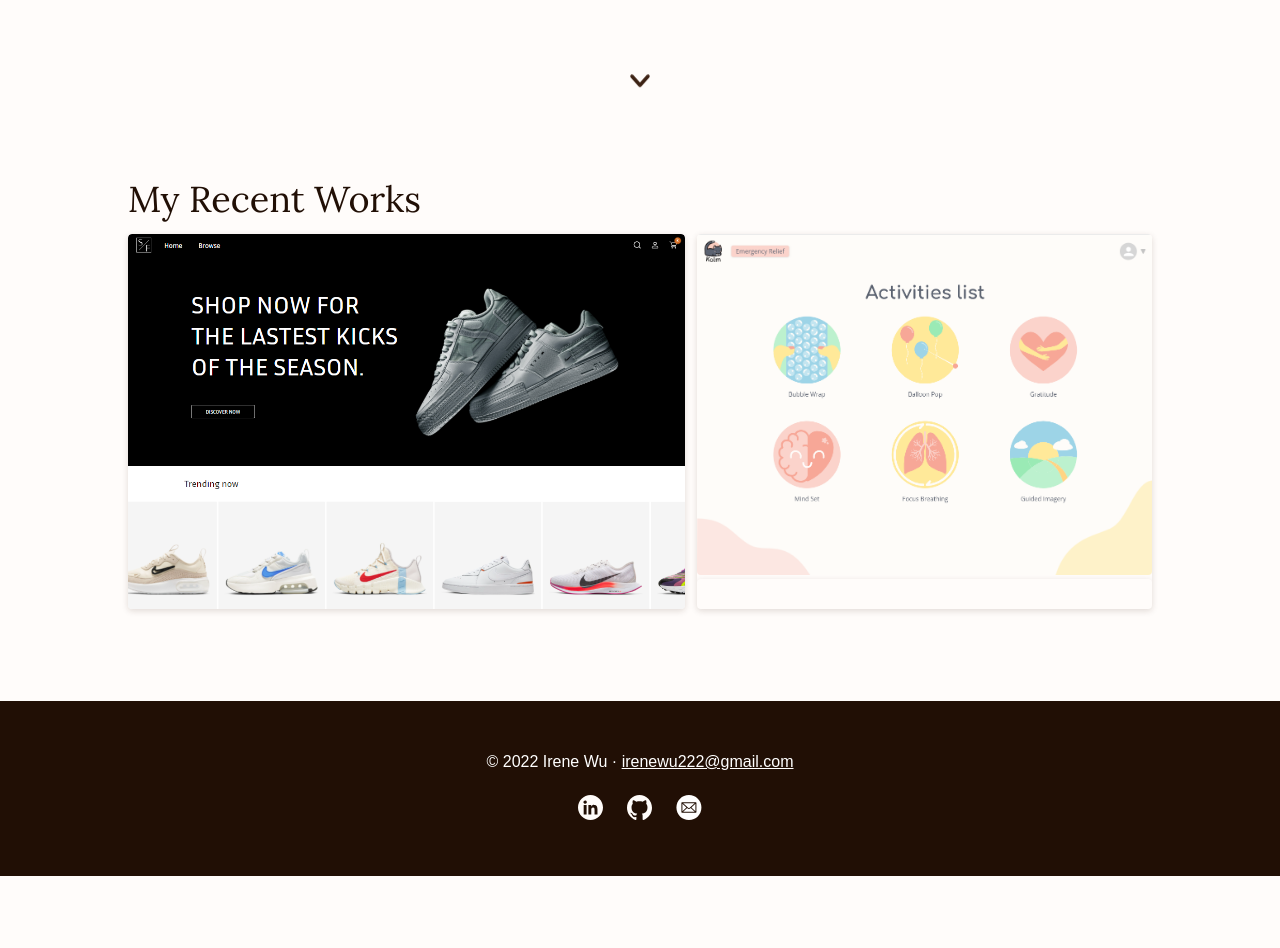
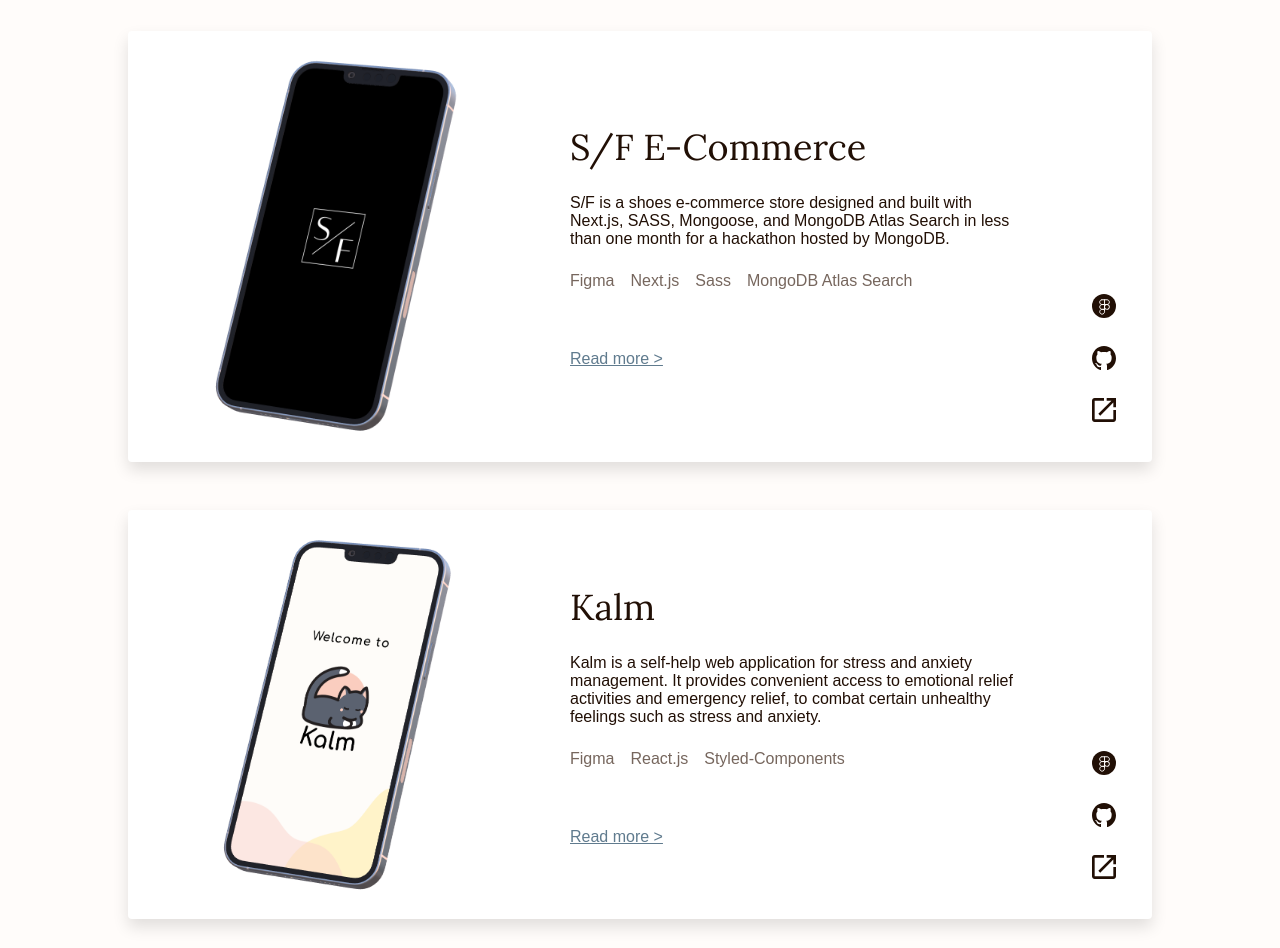
Before and after one commit to irenewuu/portfolio, a Next.js app: page / in a window 1280 px wide. Shown: the part 684-1632 px from the top of the page. Before the commit the page ends 1560 px from the top, so only its background shows below. Built offline with nearby package versions, Linux system fonts and the light colour scheme; a web font is replaced by a local one.

Commit message:
less height for headers at top

```diff
--- a/pages/index.js
+++ b/pages/index.js
@@ -4,10 +4,14 @@ import Head from 'next/head';
 // component
 import HomeHeader from "../comps/header/HomeHeader";
 // images
-import SF from '../assets/sf/sf-homepage.png';
-import Kalm from '../assets/kalm/kalm-activities.png'
+import SF from '../assets/sf/sf-mobile.png';
+import Kalm from '../assets/kalm/kalm-mobile.png';
+import SfWork from '../assets/sf/sf-homepage.png';
+import KalmWork from '../assets/kalm/kalm-activities.png';
 import Linkout from '../assets/linkout_white.svg';
 import Vector from '../assets/homepage_vector.svg';
+import WorkDisplay from '../comps/workDisplay/WorkDisplay';
+import SmWorkDisplay from '../comps/workDisplay/SmWorkDisplay';
 
 export default function Home() {
   const router = useRouter();
@@ -18,45 +22,44 @@ export default function Home() {
     initial={{ opacity: 0 }}
     animate={{ opacity: 1 }}
     transition={{ delay: 0.3, duration: 1.25, ease: [0.43, 0.13, 0.23, 0.96]}}>
+    <Head>
+      <meta name="viewport" content="initial-scale=1.0, width=device-width" />
+      <title>Irene Wu Frontend Developer portfolio, BCIT D3 Web Development 2022 | Homepage</title>
+      <meta name='description' content='This portfolio includes UX/UI, Graphic Design, and Web Development projects. Irene Wu is a frontend developer with UX/UI design knowledge, and will be graduating from the Digital Design and Development Program at British Columbia Institute of Technology in May, 2022.' />
+    </Head>
+
     <HomeHeader
       img={Vector.src}
     />
-    <Head>
-
-    {/* <link ref='icon' href="/favicon.ico" /> */}
-      {/* <link ref='icon' href='/icon.png' /> */}
-    </Head>
-    {/* <div className="recent-works-cont"> */}
     <div className="page-info-cont">
-      <h3>My Recent Works</h3>
-        <div className="recent-works">
-          <div className="lg-recent-work">
-            <img src={SF.src} className='project-img'/>
-            <div className="overlay"
-              onClick={()=> router.push("/projects/sf")} >
-              <h4>SF E-commerce</h4>
-              <p>View Project</p>
-              <img src={Linkout.src} />
-            </div>
-          </div>
-          <div className="sm-recent-work">
-            <img src={Kalm.src} className='project-img'/>
-            <div className="overlay"
-              onClick={()=> router.push("/projects/kalm")} >
-              <h4>Kalm</h4>
-              <p>View Project</p>
-              <img src={Linkout.src} />
-            </div>
-          </div>
-        </div>
-        {/* <div className="recent-works">
-          <div className="lg-recent-work">
-            <img src="" />
-          </div>
-          <div className="sm-recent-work">
-            <img src="" />
-          </div>
-        </div> */}
+      <h3>Recent Works</h3>
+        <WorkDisplay imgPreview={SF}
+          title="S/F E-Commerce"
+          figmaLink='https://www.figma.com/file/WVwcDF8enJTjMFmXhTvbQS/SF-MongoDB-Hackathon-2022?node-id=97%3A236'
+          githubLink='https://github.com/irenewuu/E-Commerce-MongoDB-Hackathon-2022'
+          previewLink='https://streetzfootwear.vercel.app/'
+          description='S/F is a shoes e-commerce store designed and built with Next.js, SASS, Mongoose, and MongoDB Atlas Search in less than one month for a hackathon hosted by MongoDB.'
+          projectPage={()=>router.push('/projects/sf')}
+          techUsed='Figma&emsp;Next.js&emsp;Sass&emsp;MongoDB Atlas Search'/>
+        <WorkDisplay imgPreview={Kalm}
+          figmaLink='https://www.figma.com/proto/NofvrFzll8aKm0PXDafOAb/Kalm-Project?node-id=814%3A1754&scaling=min-zoom&page-id=797%3A1587&starting-point-node-id=814%3A1614'
+          githubLink='https://github.com/irenewuu/kalm-app'
+          previewLink='https://kalm-app.vercel.app/auth/home/0'
+          projectPage={()=>router.push('/projects/kalm')}
+          techUsed='Figma&emsp;React.js&emsp;Styled-Components' />
+          {/* tablet/mobile ver */}
+          <SmWorkDisplay
+            imgPreview={SfWork}
+            title="S/F E-Commerce"
+            projectPage={()=>router.push('/projects/sf')}
+            techUsed='Figma&emsp;Next.js&emsp;Sass&emsp;MongoDB Atlas Search'
+          />
+          <SmWorkDisplay
+            imgPreview={KalmWork}
+            title="Kalm"
+            projectPage={()=>router.push('/projects/kalm')}
+            techUsed='Figma&emsp;React.js&emsp;Styled-Components'
+          />
     </div>
   </motion.div>
 }
--- a/styles/app.scss
+++ b/styles/app.scss
@@ -15,6 +15,8 @@
 @import './components/navbar.scss';
 @import './components/footer.scss';
 @import './components/header.scss';
+@import './components/bigheader.scss';
+
 @import './components/workdisplay.scss';
 
 
--- /dev/null
+++ b/styles/components/bigheader.scss
@@ -0,0 +1,94 @@
+.project-header-cont {
+    // overflow-x: hidden;
+    // overflow-y: hidden;
+    display: flex;
+    flex-direction: column;
+    justify-content: center;
+    align-items: center;
+
+    max-width: 1600px;
+    width: 100%;
+    height: 100%;
+    // height: 100vh;
+    margin: 70px 0;
+    position: relative;
+    // top: -60px;
+    // z-index: -1;
+}
+// work header ================================
+.project-cont {
+    box-sizing: border-box;
+    display: flex;
+    flex-direction: row;
+    align-items: center;
+    position: relative;
+    // position: absolute;
+
+    width: 100%;
+    max-width: 1200px;
+    height: 100%;
+    // padding: 0 48px;
+
+    div:first-of-type {
+        width: 80%;
+        p {
+            margin: 4px 0;
+        }
+        .attribution {
+            color: $detailText;
+            font-style: italic;
+        }
+    }
+    .project-preview {
+        width: 50%;
+        text-align: center;
+        img {
+            height: 500px;
+        }
+    }
+}
+// end of work header ========================
+.down-arrow {
+    position: absolute;
+    bottom: -80px;
+    width: 20px;
+    transition: all ease-in-out;
+
+}
+
+@media screen and (max-width: $lg) {
+    // work header ================================
+    .project-cont {
+        max-width: 900px;
+
+        div:first-of-type {
+            width: 100%;
+        }
+    }
+}
+
+@media screen and (max-width: $md) {
+    // work header ================================
+    .project-cont {
+        padding: 0 24px;
+
+        div:first-of-type {
+            width: 100%;
+        }
+        .project-preview img {
+            height: 350px;
+        }
+    }
+}
+
+@media screen and (max-width: $sm) {
+    // work header ================================
+    .project-cont {
+        div:first-of-type .attribution {
+            display: none;
+        }
+        .project-preview {
+            display: none;
+        }
+    }
+}
--- a/styles/components/header.scss
+++ b/styles/components/header.scss
@@ -1,6 +1,6 @@
 .header-cont {
-    overflow-x: hidden;
-    overflow-y: hidden;
+    // overflow-x: hidden;
+    // overflow-y: hidden;
     display: flex;
     flex-direction: column;
     justify-content: center;
@@ -8,8 +8,8 @@
 
     max-width: 1600px;
     width: 100%;
-    height: 100vh;
-    margin: 0 48px;
+    // height: 100vh;
+    margin: 120px 0;
     position: relative;
     top: -60px;
     // z-index: -1;
@@ -19,7 +19,7 @@
         display: flex;
         flex-direction: row;
         align-items: center;
-        position: absolute;
+        // position: absolute;
         max-width: 1400px;
         width: 100%;
         height: 100%;
@@ -41,7 +41,7 @@
         display: flex;
         flex-direction: row;
         align-items: center;
-        position: absolute;
+        // position: absolute;
 
         max-width: 1400px;
         width: 100%;
@@ -115,8 +115,12 @@
             margin: 4px 0;
         }
         .attribution {
+            font-size: 13px;
             color: $detailText;
             font-style: italic;
+            a {
+                font-size: 13px;
+            }
         }
     }
     .project-preview {
@@ -130,9 +134,10 @@
 // end of work header ========================
 .down-arrow {
     position: absolute;
-    bottom: 48px;
+    bottom: -80px;
     width: 20px;
     transition: all ease-in-out;
+
 }
 
 @media screen and (max-width: $lg) {
```
Also changed, not shown: comps/header/AboutHeader.js (added, +37 -0 lines), comps/header/ImgHeader.js (deleted, +0 -32 lines), comps/header/WorkHeader.js (+4 -3 lines), pages/about.js (+12 -6 lines).
